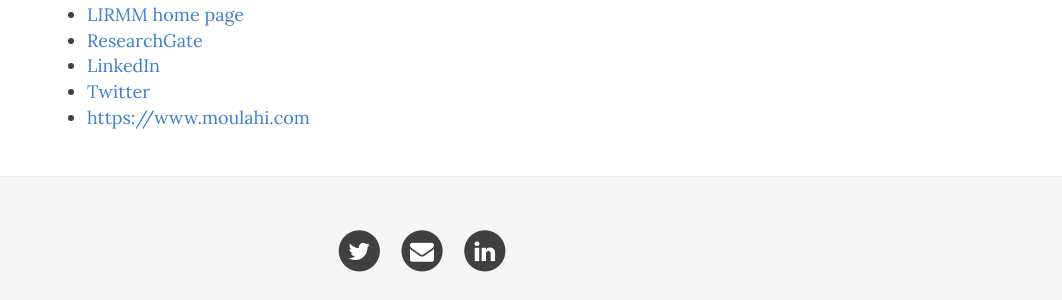
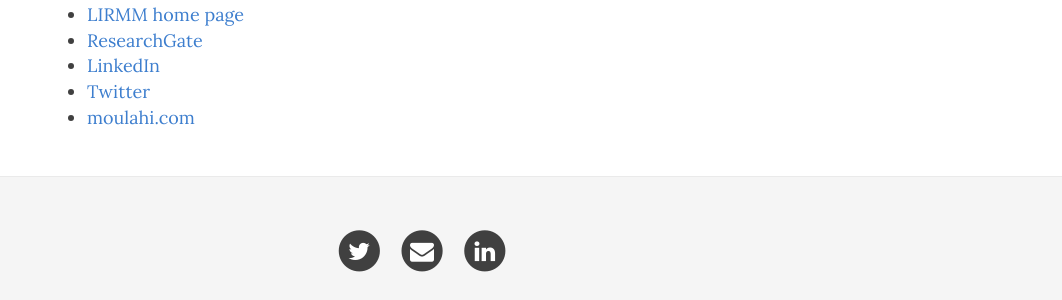
Before and after one commit to bilelmoulahi/bilelmoulahi.github.io, a Jekyll site: the page built from aboutme.md, in a window 1280 px wide and 900 px high, scrolled down 1354 px. Shown: the part 490-790 px from the top of the window, without its empty margins (218-1280 px from the left). Built offline with Jekyll 4.4.1, drawn with Linux system fonts in a browser that asks for light colours; nearby versions of some CDN libraries; our own code applies the rules of GitHub Pages for plain Markdown files; part of the change alters nothing that is shown.

Commit message:
link fix

```diff
--- a/aboutme.md
+++ b/aboutme.md
@@ -2,7 +2,8 @@
 layout: page
 ---
 
-##  Postdoctoral Researcher, ADVanced Analytics for data SciencE team, [LIRMM](http://www.lirmm.fr/)
+
+## Postdoctoral Researcher, ADVanced Analytics for data SciencE team, [LIRMM](http://www.lirmm.fr/)
 
 Since September 2016, I am a Postdoctoral Researcher at the Montpellier Laboratory of Informatics, Robotics and Microelectronics (LIRMM), Montpellier University, France.
 Actually, I'm a member of the ADVanced Analytics for data SciencE ([ADVANSE](https://www.lirmm.fr/recherche/equipes/advanse)) team under the direction of Prof. [Jérôme Azé](https://www.lirmm.fr/users/utilisateurs-lirmm/jerome-aze) and Prof. [Sandra Bringay](https://www.lirmm.fr/users/utilisateurs-lirmm/sandra-bringay).
@@ -31,4 +32,4 @@ My CV can be found [here](resources/CV.pdf).
 * [ResearchGate](https://www.researchgate.net/profile/Bilel_Moulahi)
 * [LinkedIn](https://www.linkedin.com/in/bilelmoulahi)
 * [Twitter](https://www.twitter.com/bilelmoulahi)
-* [https://www.moulahi.com](http://www.moulahi.com)
+* [moulahi.com](https://www.moulahi.com)
```
